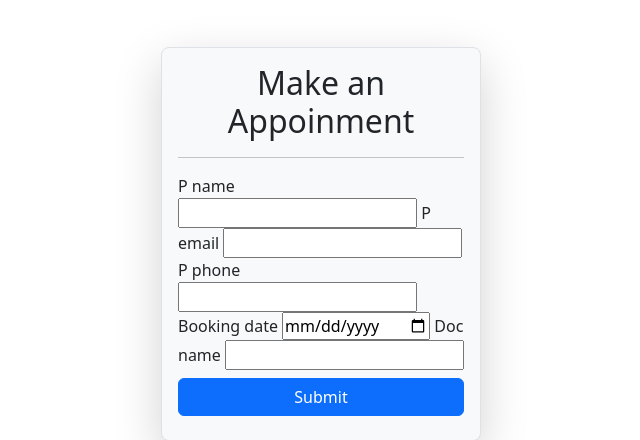
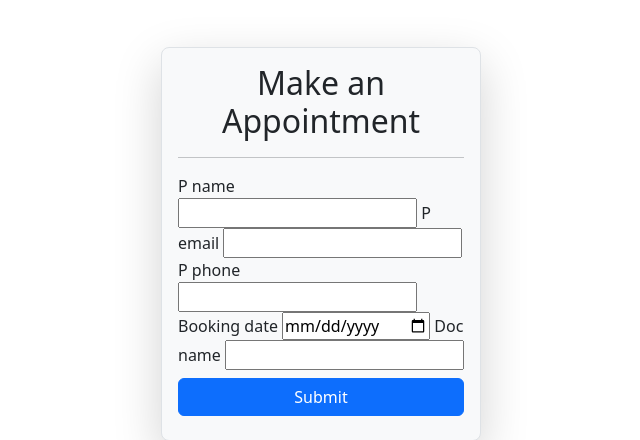
Before and after one commit to arjunmk4u/hospital-management, a Django app: template city_hospital/templates/booking.html in a window 1280 px wide. Shown: the part 56-496 px from the top of the page, without its empty margins (319-959 px from the left). Run offline with Django 3.2, Linux system fonts and the light colour scheme; the template is opened without the code that fills it, so the values that code supplies are empty, except form fields; form fields are guessed from the names that the template uses; some libraries are stand-ins or nearby versions.

Commit message:
changed some template mistakes

```diff
--- a/city_hospital/home/views.py
+++ b/city_hospital/home/views.py
@@ -44,7 +44,7 @@ def Booking(request):
         form = BookingForm(request.POST)
         if form.is_valid():
             form.save()
-            messages.success(request, f"Appoinment Booked")
+            messages.success(request, f"Appointment Booked")
             form = BookingForm()
 
 
--- a/city_hospital/templates/booking.html
+++ b/city_hospital/templates/booking.html
@@ -6,7 +6,7 @@
 {%block content%}
 <div class="fixed-menu"></div>
 <div class="container w-25 my-5 p-3 border bg-light  rounded-3 shadow-lg">
-    <h2 class="text-center">Make an Appoinment</h2>
+    <h2 class="text-center">Make an Appointment</h2>
     <hr>
     <form action="" method="post">
         {% csrf_token %}
--- a/city_hospital/templates/doctors.html
+++ b/city_hospital/templates/doctors.html
@@ -18,7 +18,7 @@
                 <p class="card-text">{{d.doc_spec}}</p>
                 <p class="card-text">{{d.doc_dept}}</p>
                 <input type="hidden" id="doctor_name" value="{{d.id}}"name="doctor_name">
-                <input class="btn btn-primary" type="submit" value="Book an appoinment"  name="book">
+                <input class="btn btn-primary" type="submit" value="Book an appointment"  name="book">
                 <!-- <button class="btn btn-primary" type="submit" name="Book">Book an appoinment</button> -->
             </form>
         </div>
--- a/city_hospital/templates/profile.html
+++ b/city_hospital/templates/profile.html
@@ -15,7 +15,7 @@
       and stay well!"
     </p>
     <a class="btn btn-primary" href="{% url 'userbookings' %}"
-      >View Appoinments</a
+      >View Appointments</a
     >
   </div>
   <div class="container py-3">
@@ -43,7 +43,7 @@
         </p>
         <p>
           <a href="{% url 'booking' %}" class="btn btn-secondary"
-            >Book an appoinment</a
+            >Book an appointment</a
           >
         </p>
       </div>
```
Also changed, not shown: city_hospital/db.sqlite3.
